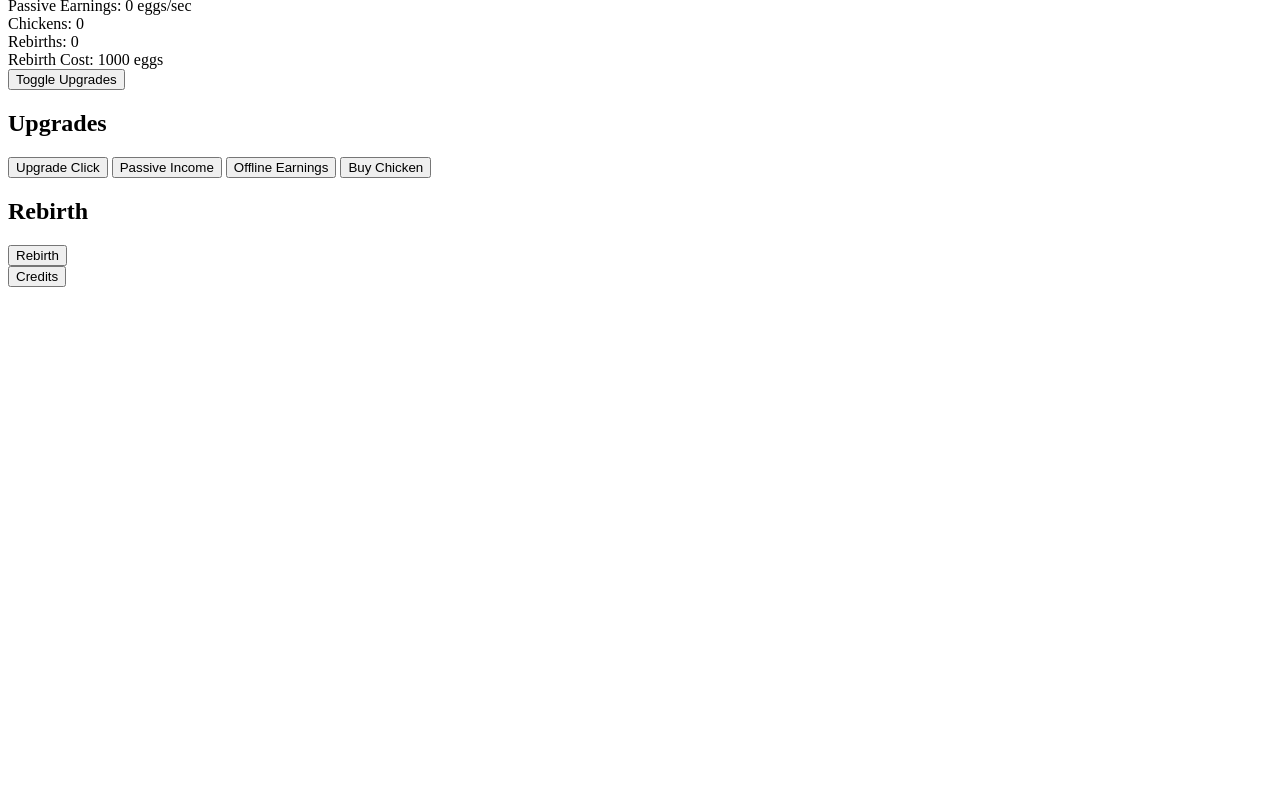
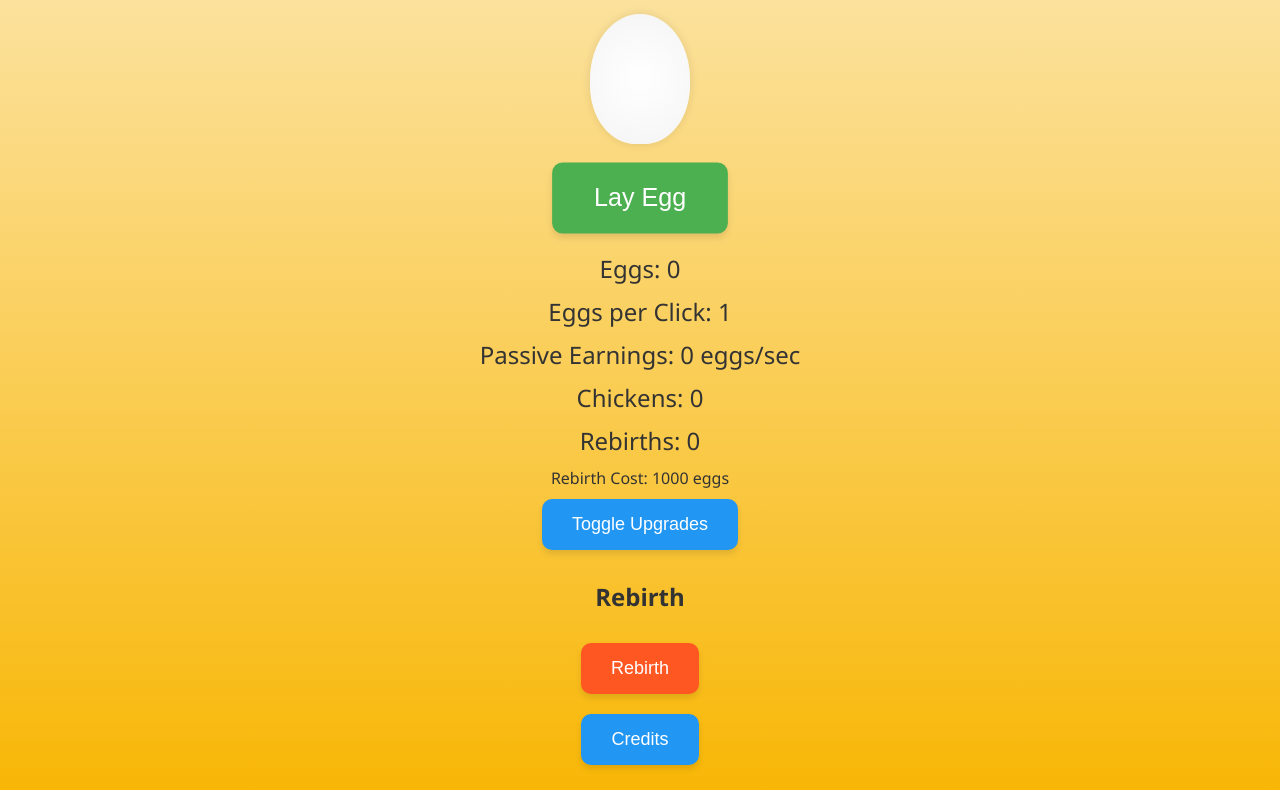
Before and after one commit to HenryHasbxm/Egg-Clicker, a plain HTML site: page index.html in a window 1280 px wide. Shown: the part 161-951 px from the top of the page. Before the commit the page ends 800 px from the top, so only its background shows below. Drawn offline with Linux system fonts and the light colour scheme.

Commit message:
Update index.html

```diff
--- a/index.html
+++ b/index.html
@@ -1,11 +1,116 @@
-<!DOCTYPE html><html lang="en">
+<!DOCTYPE html>
+<html lang="en">
 <head>
   <meta charset="UTF-8">
   <meta name="viewport" content="width=device-width, initial-scale=1.0">
   <title>Egg Clicker Game</title>
   <style>
-    /* Existing styles omitted for brevity (same as before) */
-    /* ... All styles already present in your document ... */
+    body {
+      font-family: 'Segoe UI', sans-serif;
+      text-align: center;
+      padding: 40px;
+      background: linear-gradient(to bottom, #fceabb, #f8b500);
+      color: #333;
+      overflow-x: hidden;
+    }
+    h1 {
+      font-size: 3em;
+      margin-bottom: 20px;
+      animation: fadeInDown 1s ease;
+    }
+    @keyframes fadeInDown {
+      from { opacity: 0; transform: translateY(-20px); }
+      to { opacity: 1; transform: translateY(0); }
+    }
+    button {
+      font-size: 18px;
+      padding: 15px 30px;
+      margin: 10px;
+      border: none;
+      border-radius: 10px;
+      cursor: pointer;
+      transition: transform 0.2s, background-color 0.3s, box-shadow 0.3s;
+      box-shadow: 0 4px 6px rgba(0,0,0,0.1);
+    }
+    button:hover {
+      transform: scale(1.05);
+      box-shadow: 0 6px 10px rgba(0,0,0,0.15);
+    }
+    button:active {
+      transform: scale(0.95);
+    }
+    #clicker-button {
+      background-color: #4CAF50;
+      color: white;
+      font-size: 24px;
+      padding: 20px 40px;
+      animation: pulse 1.5s infinite;
+    }
+    @keyframes pulse {
+      0% { transform: scale(1); }
+      50% { transform: scale(1.05); }
+      100% { transform: scale(1); }
+    }
+    .upgrade-button, .menu-button {
+      background-color: #2196F3;
+      color: white;
+    }
+    .upgrade-button:hover, .menu-button:hover {
+      background-color: #1e88e5;
+    }
+    .rebirth-button {
+      background-color: #FF5722;
+      color: white;
+    }
+    .rebirth-button:hover {
+      background-color: #e64a19;
+    }
+    #score, #click-power, #rebirths, #passive-earnings, #chickens {
+      font-size: 24px;
+      margin: 10px;
+      animation: fadeIn 1s ease;
+    }
+    .egg-container {
+      position: relative;
+      width: 100px;
+      height: 130px;
+      margin: 20px auto;
+    }
+    .egg {
+      position: absolute;
+      width: 100px;
+      height: 130px;
+      background: radial-gradient(circle at 50% 50%, #fff 0%, #f4f4f4 100%);
+      border-radius: 50% 50% 45% 45%;
+      box-shadow: 0 0 10px rgba(0,0,0,0.1);
+      animation: bounce 2s infinite ease-in-out;
+    }
+    @keyframes bounce {
+      0%, 100% { top: 0; }
+      50% { top: 10px; }
+    }
+    .floating-egg {
+      position: absolute;
+      left: 50%;
+      top: 60%;
+      font-size: 20px;
+      color: #4CAF50;
+      animation: floatUp 1s ease-out forwards;
+      pointer-events: none;
+      transform: translateX(-50%);
+    }
+    @keyframes floatUp {
+      0% { opacity: 1; transform: translate(-50%, 0); }
+      100% { opacity: 0; transform: translate(-50%, -100px); }
+    }
+    @keyframes fadeIn {
+      from { opacity: 0; }
+      to { opacity: 1; }
+    }
+    #upgrade-menu {
+      display: none;
+      margin-top: 20px;
+    }
     #credits {
       display: none;
       margin-top: 20px;
@@ -15,7 +120,6 @@
 </head>
 <body>
   <h1>Egg Clicker</h1>
-  <button class="theme-toggle" onclick="toggleTheme()">Toggle Light/Dark Mode</button>
   <div class="egg-container">
     <div class="egg" id="animated-egg"></div>
   </div>
@@ -25,16 +129,15 @@
   <div id="passive-earnings">Passive Earnings: 0 eggs/sec</div>
   <div id="chickens">Chickens: 0</div>
   <div id="rebirths">Rebirths: 0</div>
-  <div id="rebirth-cost">Rebirth Cost: 1000 eggs</div>
-  <button class="menu-button" onclick="toggleUpgradeMenu()">Toggle Upgrades</button>
+  <div id="rebirth-cost">Rebirth Cost: 1000 eggs</div><button class="menu-button" onclick="toggleUpgradeMenu()">Toggle Upgrades</button>
+
   <div id="upgrade-menu">
     <h2>Upgrades</h2>
     <button class="upgrade-button" id="upgrade-click">Upgrade Click</button>
     <button class="upgrade-button" id="upgrade-passive">Passive Income</button>
     <button class="upgrade-button" id="upgrade-offline">Offline Earnings</button>
     <button class="upgrade-button" id="buy-chicken">Buy Chicken</button>
-  </div>
-  <h2>Rebirth</h2>
+  </div>  <h2>Rebirth</h2>
   <button class="rebirth-button" id="rebirth">Rebirth</button>  <div id="chicken-display"></div><button class="menu-button" onclick="toggleCredits()">Credits</button>
 
   <div id="credits">
@@ -47,11 +150,24 @@
   </div><audio id="click-sound" src="https://www.soundjay.com/button/sounds/button-16.mp3" preload="auto"></audio>
 
   <script>
-    // All your game logic stays the same
-    // Append credit toggle function:
+    function toggleUpgradeMenu() {
+      const menu = document.getElementById('upgrade-menu');
+      menu.style.display = menu.style.display === 'none' ? 'block' : 'none';
+    }
     function toggleCredits() {
       const credits = document.getElementById('credits');
       credits.style.display = credits.style.display === 'none' ? 'block' : 'none';
     }
+    function clickEgg() {
+      const sound = document.getElementById('click-sound');
+      sound.currentTime = 0;
+      sound.play();
+
+      const span = document.createElement('span');
+      span.textContent = "+1";
+      span.className = 'floating-egg';
+      document.body.appendChild(span);
+      setTimeout(() => span.remove(), 1000);
+    }
   </script></body>
-</html>
+  </html>
```
